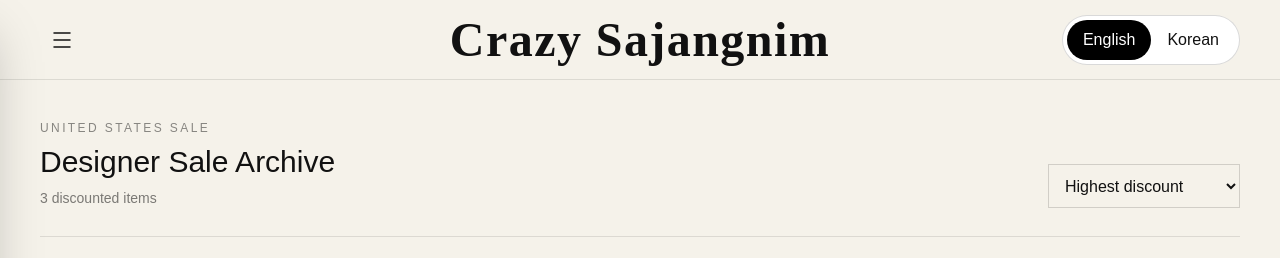
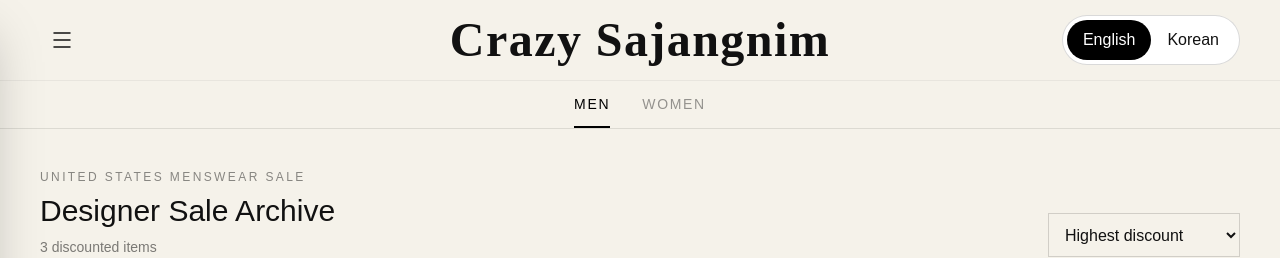
Before and after one commit to jinnymoon0/crazy_sajangnim-1, a Next.js app: page / in a window 1280 px wide. Shown: the top 258 px of the page. Built offline with nearby package versions, Linux system fonts and the light colour scheme.

Commit message:
feat: add menswear and womenswear filtering

```diff
--- a/src/app/page.tsx
+++ b/src/app/page.tsx
@@ -8,24 +8,30 @@
 import type { BrandSlug } from "@/constants/brands";
 import type { CategorySlug } from "@/constants/categories";
 import type {
+  Gender,
   Market,
   ProductSort,
 } from "@/types/product";
 
 export default function HomePage() {
   const [market, setMarket] = useState<Market>("US");
+  const [gender, setGender] = useState<Gender>("MEN");
   const [sidebarOpen, setSidebarOpen] = useState(false);
+
   const [selectedBrands, setSelectedBrands] = useState<
     BrandSlug[]
   >([]);
+
   const [selectedCategory, setSelectedCategory] =
     useState<CategorySlug>("all");
+
   const [sort, setSort] =
     useState<ProductSort>("discount-desc");
 
   const products = useMemo(() => {
     const filtered = DEMO_PRODUCTS.filter((product) => {
       const matchesMarket = product.market === market;
+      const matchesGender = product.gender === gender;
 
       const matchesBrand =
         selectedBrands.length === 0 ||
@@ -37,6 +43,7 @@
 
       return (
         matchesMarket &&
+        matchesGender &&
         matchesBrand &&
         matchesCategory &&
         product.isAvailable &&
@@ -68,6 +75,7 @@
     });
   }, [
     market,
+    gender,
     selectedBrands,
     selectedCategory,
     sort,
@@ -92,8 +100,13 @@
     <main className="min-h-screen bg-[#f5f2ea] text-[#111111]">
       <Header
         market={market}
+        gender={gender}
         onMarketChange={(nextMarket) => {
           setMarket(nextMarket);
+          clearFilters();
+        }}
+        onGenderChange={(nextGender) => {
+          setGender(nextGender);
           clearFilters();
         }}
         onMenuOpen={() => setSidebarOpen(true)}
@@ -115,8 +128,9 @@
           <div>
             <p className="mb-2 text-xs font-medium tracking-[0.2em] text-black/45 uppercase">
               {market === "US"
-                ? "United States Sale"
-                : "Korean Sale"}
+                ? "United States"
+                : "Korean"}{" "}
+              {gender === "MEN" ? "Menswear" : "Womenswear"} Sale
             </p>
 
             <h2 className="text-2xl font-medium md:text-3xl">
@@ -132,9 +146,7 @@
           <select
             value={sort}
             onChange={(event) =>
-              setSort(
-                event.target.value as ProductSort,
-              )
+              setSort(event.target.value as ProductSort)
             }
             aria-label="Sort products"
             className="h-11 min-w-48 border border-black/15 bg-transparent px-3 text-sm outline-none"
--- a/src/components/layout/Header.tsx
+++ b/src/components/layout/Header.tsx
@@ -1,21 +1,26 @@
 "use client";
 
 import { Menu } from "lucide-react";
-import type { Market } from "@/types/product";
+import type { Gender, Market } from "@/types/product";
 
 interface HeaderProps {
   market: Market;
+  gender: Gender;
   onMarketChange: (market: Market) => void;
+  onGenderChange: (gender: Gender) => void;
   onMenuOpen: () => void;
 }
 
 export function Header({
   market,
+  gender,
   onMarketChange,
+  onGenderChange,
   onMenuOpen,
 }: HeaderProps) {
   return (
-    <header className="sticky top-0 z-30 grid h-20 grid-cols-[1fr_auto_1fr] items-center border-b border-black/10 bg-[#f5f2ea]/95 px-4 backdrop-blur md:px-10">
+    <header className="sticky top-0 z-30 border-b border-black/10 bg-[#f5f2ea]/95 backdrop-blur">
+      <div className="grid min-h-20 grid-cols-[1fr_auto_1fr] items-center px-4 md:px-10">
         <div>
           <button
             type="button"
@@ -58,6 +63,38 @@
             </button>
           </div>
         </div>
+      </div>
+
+      <nav
+        aria-label="Gender"
+        className="flex h-12 items-center justify-center border-t border-black/5"
+      >
+        <div className="flex gap-8 text-sm font-medium tracking-[0.12em]">
+          <button
+            type="button"
+            onClick={() => onGenderChange("MEN")}
+            className={`border-b-2 py-3 transition ${
+              gender === "MEN"
+                ? "border-black text-black"
+                : "border-transparent text-black/40 hover:text-black"
+            }`}
+          >
+            MEN
+          </button>
+
+          <button
+            type="button"
+            onClick={() => onGenderChange("WOMEN")}
+            className={`border-b-2 py-3 transition ${
+              gender === "WOMEN"
+                ? "border-black text-black"
+                : "border-transparent text-black/40 hover:text-black"
+            }`}
+          >
+            WOMEN
+          </button>
+        </div>
+      </nav>
     </header>
   );
 }
--- a/src/data/demo-products.ts
+++ b/src/data/demo-products.ts
@@ -7,6 +7,7 @@
     sourceUrl: "https://example.com",
     market: "US",
     currency: "USD",
+    gender: "MEN",
     brandSlug: "auralee",
     brandName: "AURALEE",
     productName: "Double Cloth Wool Coat",
@@ -25,6 +26,7 @@
     sourceUrl: "https://example.com",
     market: "US",
     currency: "USD",
+    gender: "MEN",
     brandSlug: "needles",
     brandName: "NEEDLES",
     productName: "Poly Smooth Track Pants",
@@ -43,6 +45,7 @@
     sourceUrl: "https://example.com",
     market: "US",
     currency: "USD",
+    gender: "MEN",
     brandSlug: "kapital",
     brandName: "KAPITAL",
     productName: "Denim Work Jacket",
@@ -61,6 +64,7 @@
     sourceUrl: "https://example.com",
     market: "KR",
     currency: "KRW",
+    gender: "WOMEN",
     brandSlug: "lemaire",
     brandName: "LEMAIRE",
     productName: "Croissant Small Shoulder Bag",
@@ -79,6 +83,7 @@
     sourceUrl: "https://example.com",
     market: "KR",
     currency: "KRW",
+    gender: "WOMEN",
     brandSlug: "danton",
     brandName: "DANTON",
     productName: "Insulation Stand Collar Jacket",
@@ -97,6 +102,7 @@
     sourceUrl: "https://example.com",
     market: "KR",
     currency: "KRW",
+    gender: "MEN",
     brandSlug: "comoli",
     brandName: "COMOLI",
     productName: "Cotton Drill Pants",
--- a/src/types/product.ts
+++ b/src/types/product.ts
@@ -3,6 +3,7 @@
 
 export type Market = "US" | "KR";
 export type Currency = "USD" | "KRW";
+export type Gender = "MEN" | "WOMEN";
 
 export type ProductSort =
   | "discount-desc"
@@ -17,6 +18,7 @@
 
   market: Market;
   currency: Currency;
+  gender: Gender;
 
   brandSlug: BrandSlug;
   brandName: string;
```
Lines whose indentation alone changed are shown as unchanged.
